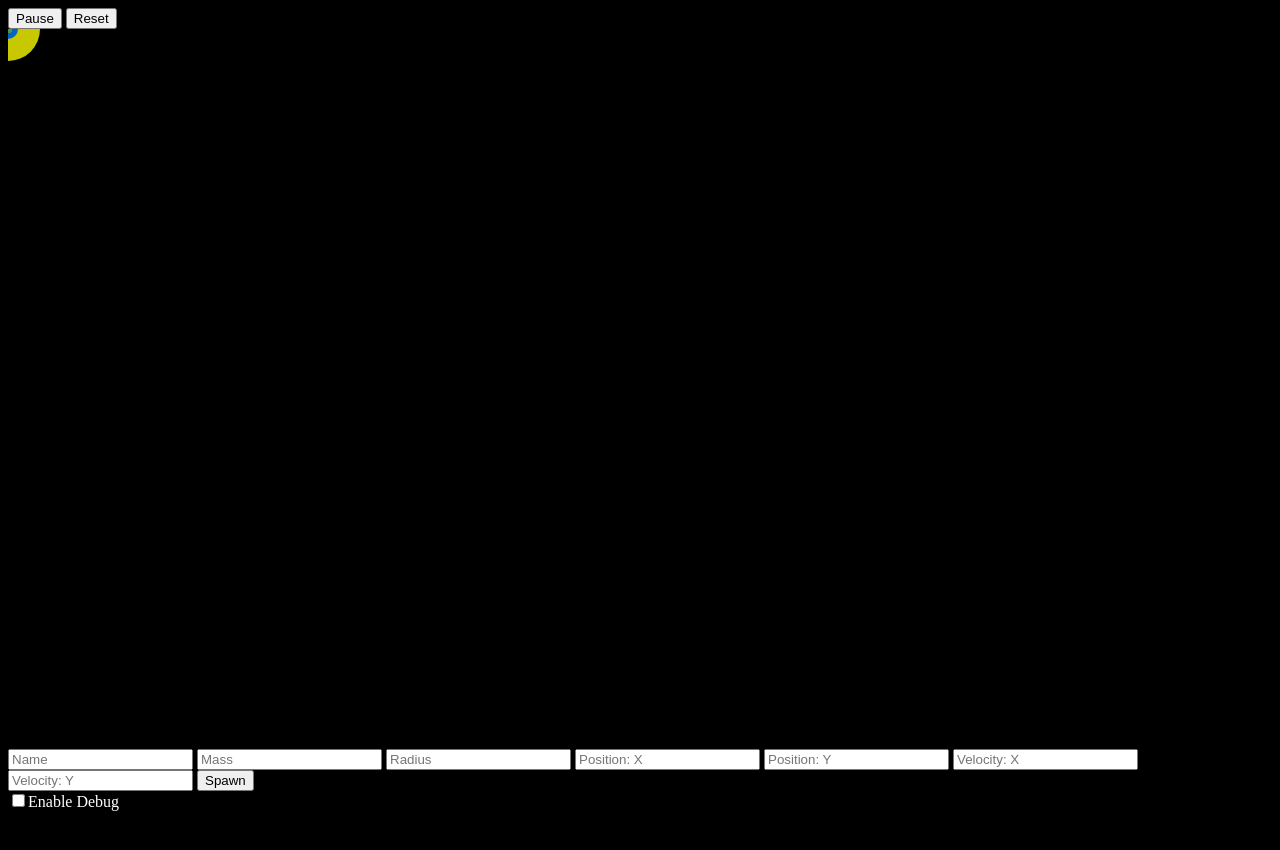
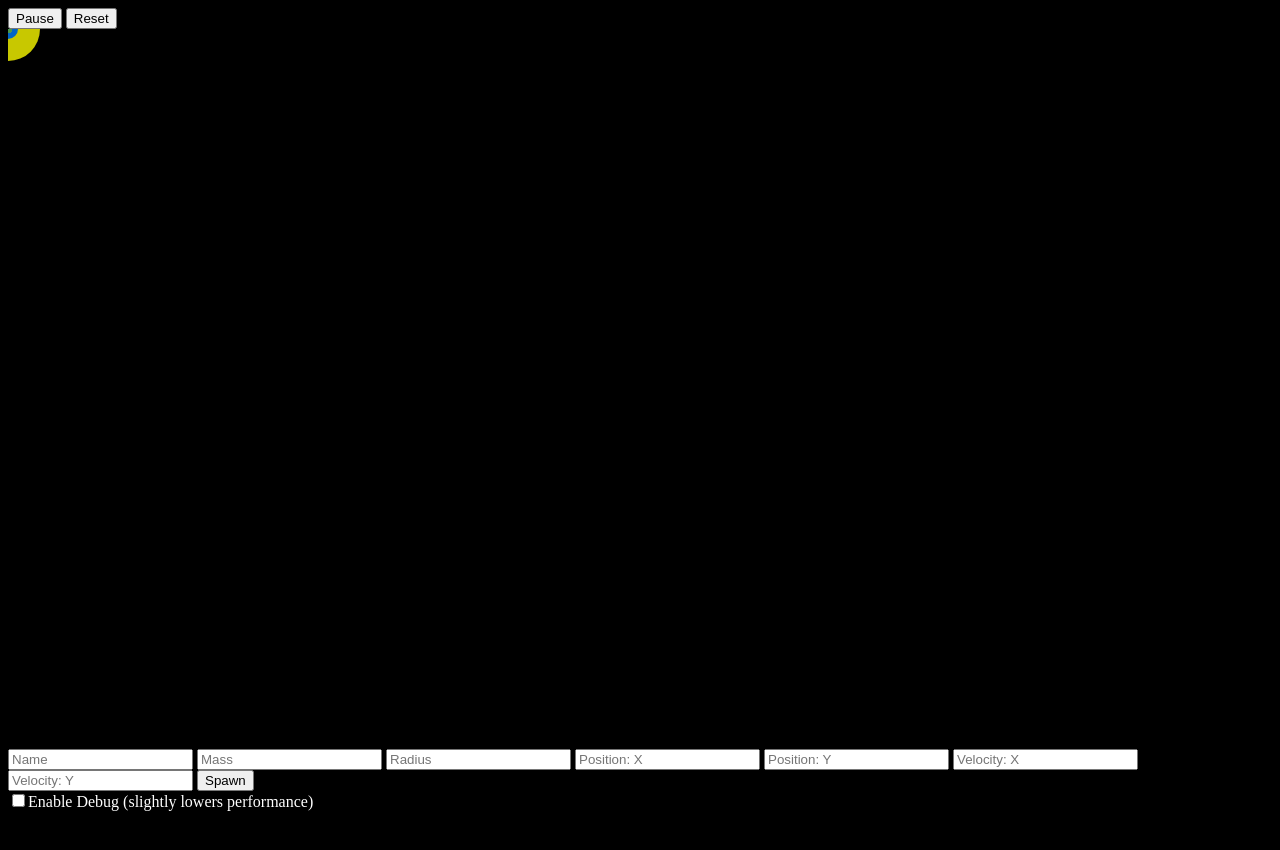
Before and after one commit to ben9583/solar-sim, a website built with webpack: page website-src/index.html in a window 1280 px wide. Built offline with nearby package versions, Linux system fonts and the light colour scheme; what solar-sim would draw is missing.

Commit message:
add precaution

```diff
--- a/website-src/index.html
+++ b/website-src/index.html
@@ -25,7 +25,7 @@
       <button id="spawn">Spawn</button>
     </div>
 
-    <input type="checkbox" id="debug" /><span style="color:white">Enable Debug</span>
+    <input type="checkbox" id="debug" /><span style="color:white">Enable Debug (slightly lowers performance)</span>
     <div id="debugSection" style="color:white">
       <p># of bodies: <span id="numBodies">6</span></p>
       <p>Simulation tick time: <span id="simTickTime">10</span><span>μs</span></p>
```
